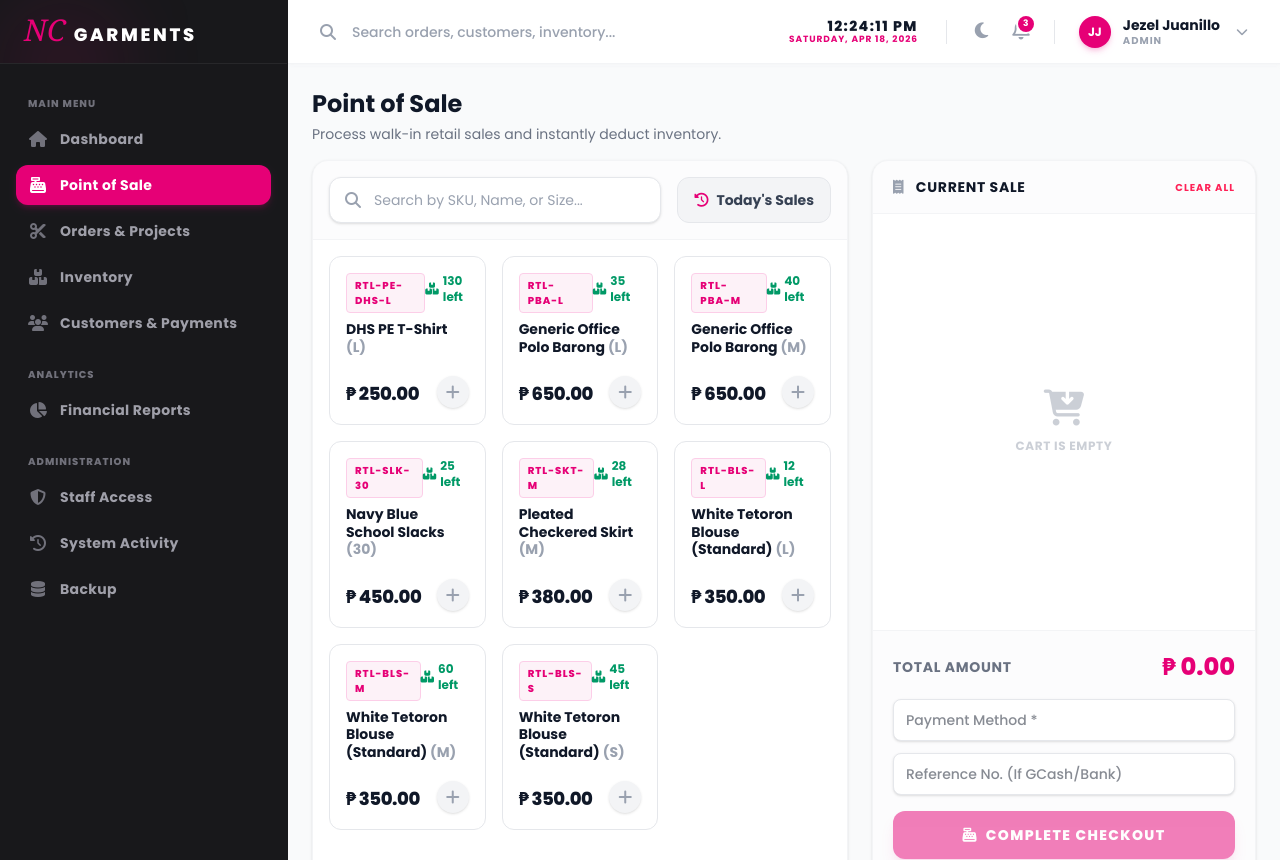
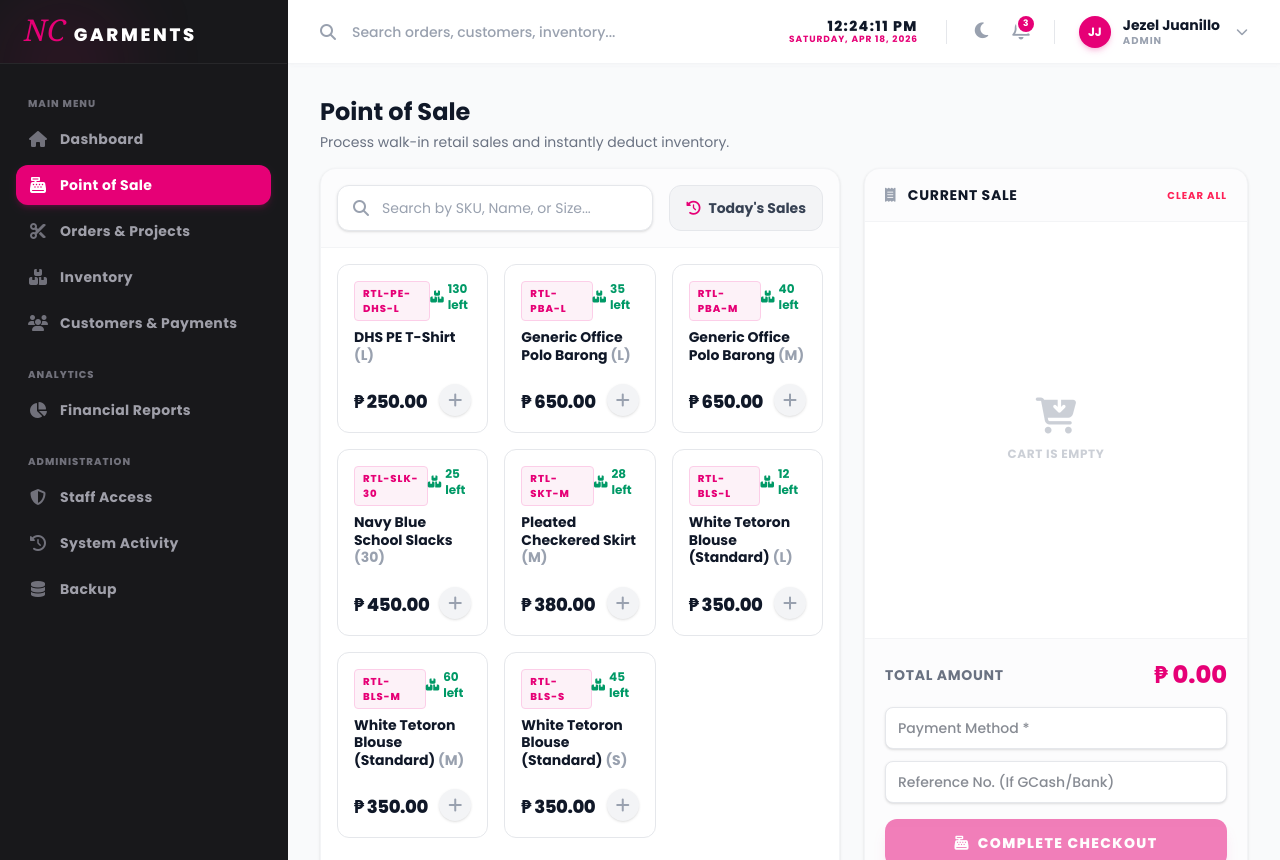
Before and after one commit to KiriyaGraysen/nc_garments, a PHP site: page /nc-garments/pos.php in a window 1280 px wide. Run offline with PHP 8.4, Linux system fonts and the light colour scheme; a user stored in the database is signed in; data comes from the database, SQL or seed files in the repository; data that the repository does not hold is empty.

Commit message:
Minor UI fixes

```diff
--- a/customers.php
+++ b/customers.php
@@ -150,7 +150,7 @@ include 'includes/header.php';
                         $balance = $cust['total_billed'] - $cust['total_paid'];
 
                         $badge_class = $balance > 0 ? 'bg-rose-50 text-rose-600 dark:bg-rose-500/10 dark:text-rose-400 border-rose-200 dark:border-rose-500/20' : 'bg-emerald-50 text-emerald-600 dark:bg-emerald-500/10 dark:text-emerald-400 border-emerald-200 dark:border-emerald-500/20';
-                        $badge_text = $balance > 0 ? 'With Balance' : 'Cleared';
+                        $badge_text = $balance > 0 ? 'With Balance' : 'Fully Paid';
 
                         $latest_date = $cust['latest_payment_date'] ? date('M d, Y', strtotime($cust['latest_payment_date'])) : 'No Payments Yet';
 
--- a/pos.php
+++ b/pos.php
@@ -46,7 +46,7 @@ $today_sales = $today_stmt->get_result()->fetch_all(MYSQLI_ASSOC);
 include 'includes/header.php';
 ?>
 
-<main class="flex-1 p-4 md:p-6 overflow-y-auto font-sans relative bg-gray-50 dark:bg-zinc-950">
+<main class="flex-1 p-4 md:p-8 overflow-y-auto font-sans relative bg-gray-50 dark:bg-zinc-950">
 
     <div class="mb-4">
         <h2 class="text-2xl font-bold text-gray-900 dark:text-white">Point of Sale</h2>
```
